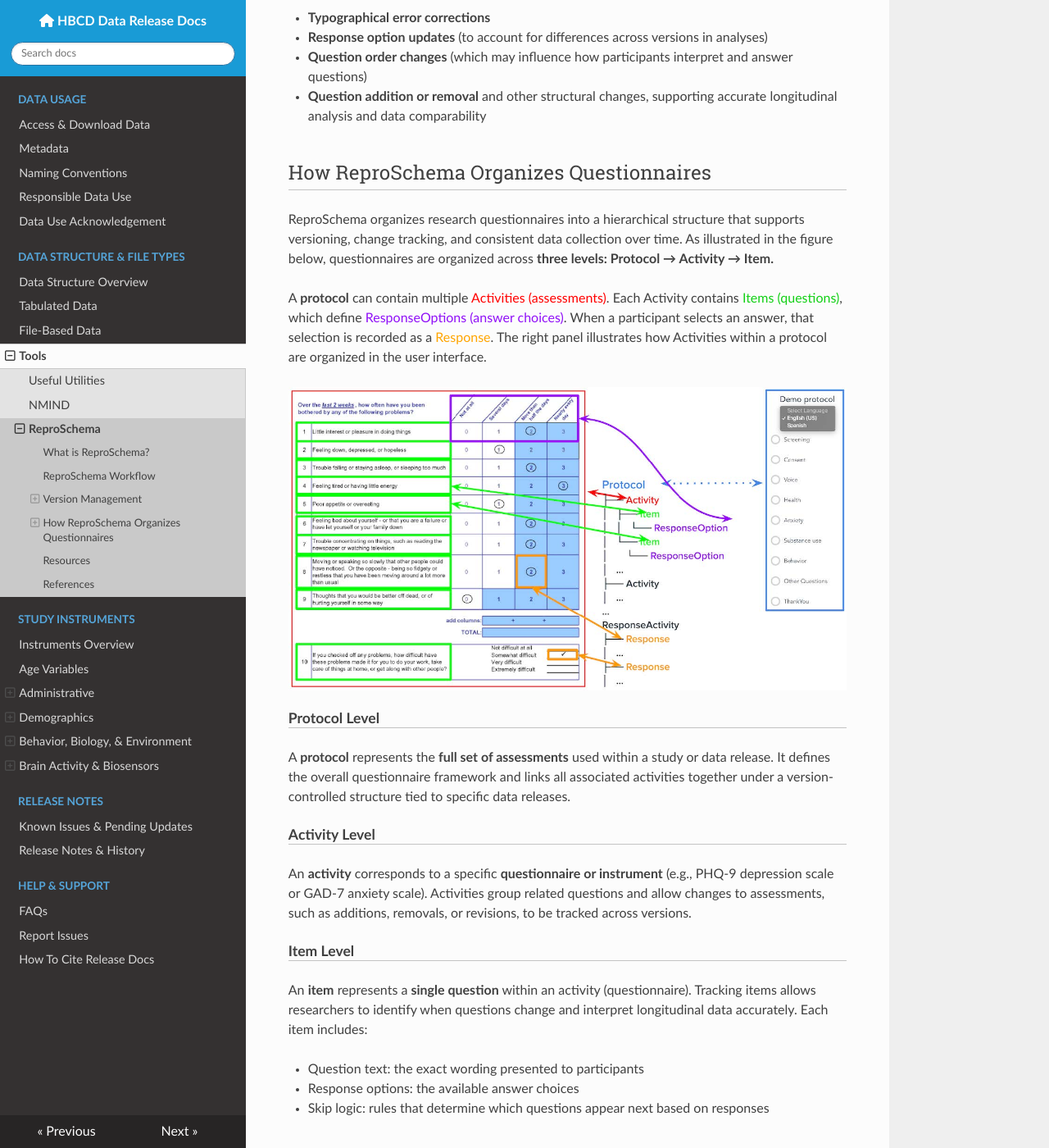
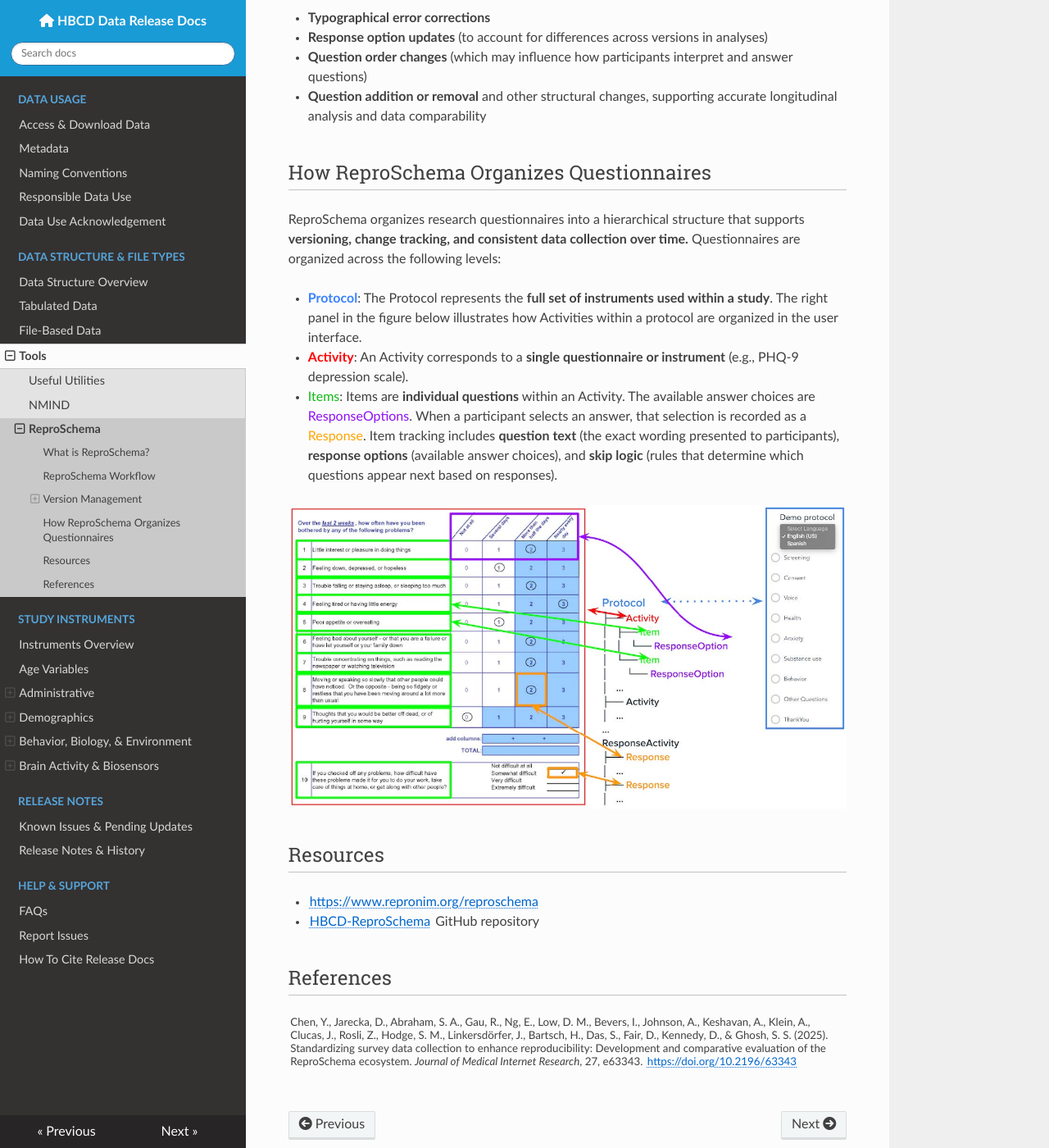
Before and after one commit to nbdc-datahub/hbcd-docs, an MkDocs documentation site: the page built from docs/datacuration/reproschema.md, in a window 1280 px wide and 1400 px high, scrolled down 2422 px. Shown: the whole window at 82% size. Built offline with MkDocs 1.6.1, drawn with Linux system fonts in a browser that asks for light colours; nearby versions of some CDN libraries.

Commit message:
reproschema polish

```diff
--- a/docs/datacuration/reproschema.md
+++ b/docs/datacuration/reproschema.md
@@ -107,24 +107,15 @@ In longitudinal studies like HBCD, where data are collected over many years, tra
 
 ## How ReproSchema Organizes Questionnaires
 
-ReproSchema organizes research questionnaires into a hierarchical structure that supports versioning, change tracking, and consistent data collection over time. As illustrated in the figure below, questionnaires are organized across **three levels: Protocol → Activity → Item.**
+ReproSchema organizes research questionnaires into a hierarchical structure that supports **versioning, change tracking, and consistent data collection over time.** Questionnaires are organized across the following levels:
 
-A **protocol** can contain multiple <span style="color: red;">Activities (assessments)</span>. Each Activity contains <span style="color: #13d016;">Items (questions)</span>, which define <span style="color: #9010f7;">ResponseOptions (answer choices)</span>. When a participant selects an answer, that selection is recorded as a <span style="color: orange;">Response</span>. The right panel illustrates how Activities within a protocol are organized in the user interface.
+- <span style="color: #3a82fe;"><b>Protocol</b></span>: The Protocol represents the **full set of instruments used within a study**. The right panel in the figure below illustrates how Activities within a protocol are organized in the user interface.
+
+- <span style="color: red;"><b>Activity</b></span>: An Activity corresponds to a **single questionnaire or instrument** (e.g., PHQ-9 depression scale).
+
+- <span style="color: #12ba15;">Items</span>: Items are **individual questions** within an Activity. The available answer choices are <span style="color: #9010f7;">ResponseOptions</span>. When a participant selects an answer, that selection is recorded as a <span style="color: orange;">Response</span>. Item tracking includes **question text** (the exact wording presented to participants), **response options** (available answer choices), and **skip logic** (rules that determine which questions appear next based on responses).
 
 <img src="../images/reproschema-fig2.jpg" alt="ReproSchema hierarchical structure">
-
-#### Protocol Level
-A **protocol** represents the **full set of assessments** used within a study or data release. It defines the overall questionnaire framework and links all associated activities together under a version-controlled structure tied to specific data releases.
-
-#### Activity Level
-An **activity** corresponds to a specific **questionnaire or instrument** (e.g., PHQ-9 depression scale or GAD-7 anxiety scale). Activities group related questions and allow changes to assessments, such as additions, removals, or revisions, to be tracked across versions.
-
-#### Item Level
-An **item** represents a **single question** within an activity (questionnaire). Tracking items allows researchers to identify when questions change and interpret longitudinal data accurately. Each item includes:
-
- - Question text: the exact wording presented to participants
- - Response options: the available answer choices
- - Skip logic: rules that determine which questions appear next based on responses
 
 ## Resources
 - [https://www.repronim.org/reproschema](https://www.repronim.org/reproschema/)
```
